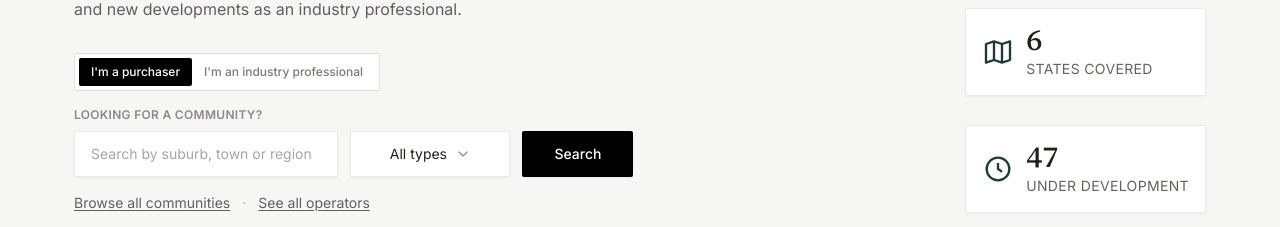
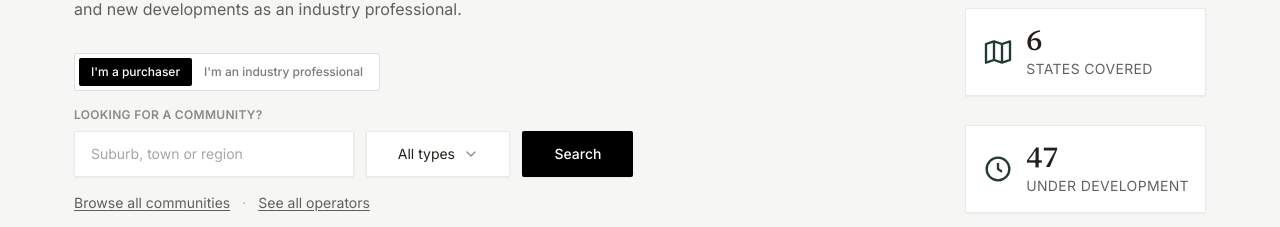
Before and after one commit to LandLeaseNow/landleasenow, a Next.js app: page / in a window 1280 px wide. Shown: the part 404-631 px from the top of the page. Built offline with nearby package versions, Linux system fonts and the light colour scheme.

Commit message:
Shorten search placeholder so it fits at any width

```diff
--- a/components/HeroSearch.tsx
+++ b/components/HeroSearch.tsx
@@ -122,8 +122,8 @@ export default function HeroSearch({ mode }: { mode: Mode }) {
           id="hero-search"
           name="q"
           type="text"
-          placeholder={isPurchaser ? "Search by suburb, town or region" : "Search by operator, suburb or state"}
-          className="w-full min-w-0 flex-1 rounded-sm border border-eucalypt/10 bg-card px-4 py-3 text-sm text-ink shadow-sm placeholder:text-ink/40 focus:outline-none focus:ring-1 focus:ring-ink/30 sm:min-w-[260px]"
+          placeholder={isPurchaser ? "Suburb, town or region" : "Operator, suburb or state"}
+          className="w-full min-w-0 flex-1 rounded-sm border border-eucalypt/10 bg-card px-4 py-3 text-sm text-ink shadow-sm placeholder:text-ink/40 focus:outline-none focus:ring-1 focus:ring-ink/30 sm:min-w-[220px]"
         />
 
         {isPurchaser ? (
@@ -132,7 +132,7 @@ export default function HeroSearch({ mode }: { mode: Mode }) {
             name="type"
             placeholder="All types"
             options={TYPE_OPTIONS}
-            className="sm:w-40"
+            className="sm:w-36"
           />
         ) : (
           <CenteredSelect
@@ -140,7 +140,7 @@ export default function HeroSearch({ mode }: { mode: Mode }) {
             name="status"
             placeholder="All statuses"
             options={STATUS_OPTIONS}
-            className="sm:w-40"
+            className="sm:w-36"
           />
         )}
 
```
